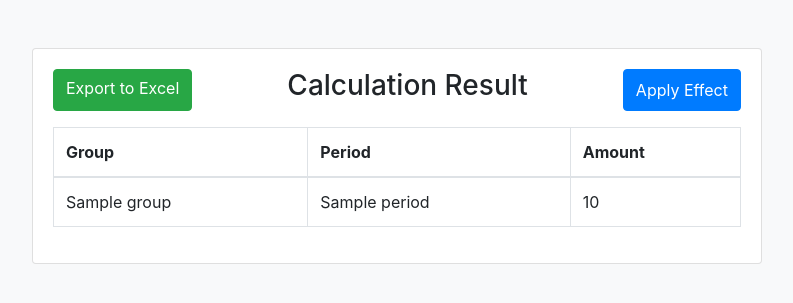
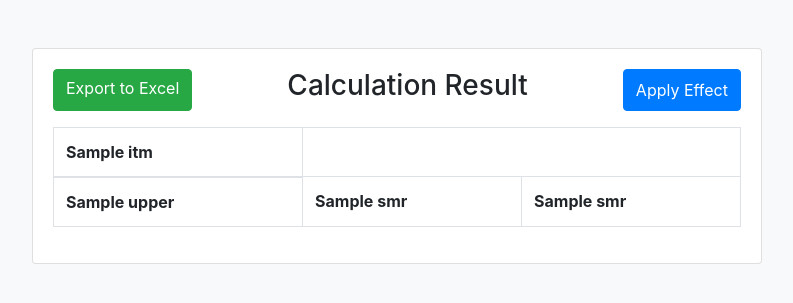
Before and after one commit to demireleren877/discounted_cashflow, a Flask app: template templates/result.html in a window 1280 px wide. Shown: the top 303 px of the page, without its empty margins (243-1036 px from the left). Run offline with Flask 2, Linux system fonts and the light colour scheme; the template is opened without the code that fills it: most values are stand-ins (such as "Sample title", 1, 10 or a date in 2020); some libraries are stand-ins or nearby versions.

Commit message:
expandable summary data added.

```diff
--- a/app.py
+++ b/app.py
@@ -5,7 +5,7 @@
 from discounted_cashflow import calculate_discounted_cashflow
 from werkzeug.exceptions import MethodNotAllowed
 
-
+pd.options.display.float_format = '{:.2f}'.format
 app = Flask(__name__)
 
 @app.route('/')
@@ -31,13 +31,19 @@
         df_cashflow = pd.read_excel("cashflow.xlsx")
         df_future = pd.read_excel("future_value.xlsx")
         present_values = calculate_discounted_cashflow(df_interest,df_cashflow,df_future,effect)
+        pv_df = pd.DataFrame(present_values)
+        sum_of_cf = pv_df.groupby(["Group"]).sum().reset_index()
+        sum_of_cf["Period"] = 'Total'
+        sum_of_cf["Amount"] = sum_of_cf["Amount"].round(2)
+
 
         # output = BytesIO()
         # with pd.ExcelWriter(output, engine="xlsxwriter") as writer:
         #     present_values.to_excel(writer, sheet_name="Sheet1")
         # output.seek(0)
 
-        return render_template('result.html', present_values=present_values)
+        return render_template('result.html',column_names=pv_df.columns.values,
+        present_values=present_values,sum_of_cf=list(sum_of_cf.values.tolist()))
     except Exception as e:
         return render_template('index.html',error=str(e))
 
@@ -54,7 +60,7 @@
         df.to_excel(excel_output, index=False, sheet_name='Discounted_Cash_Flows')
         excel_output.seek(0)
         return send_file(excel_output,
-                         download_name='discounted_cash_flows.xlsx',
+                         attachment_filename='discounted_cash_flows.xlsx',
                          as_attachment=True)
 
     except Exception as e:
--- a/discounted_cashflow.py
+++ b/discounted_cashflow.py
@@ -46,7 +46,7 @@
     all_joined.drop(['Year','Currency','Value','UoA','CF_Pattern','key','Year_x','Period_x','Currency_x','disc_rate'],axis=1,inplace=True)
     discounted_cashflows = []
     for i in range(len(all_joined['disc_amount'])):
-        cf = {"Group":all_joined["Group"][i],"Period":int(all_joined["Period"][i]),"Amount":float(all_joined["disc_amount"][i])}
+        cf = {"Group":all_joined["Group"][i],"Period":int(all_joined["Period"][i]),"Amount":float("{:.2f}".format(all_joined["disc_amount"][i]))}
         discounted_cashflows.append(cf)
     return discounted_cashflows
 
--- a/templates/result.html
+++ b/templates/result.html
@@ -35,6 +35,12 @@
         .modal-title {
             text-align: center;
         }
+        .myCollapse {
+            display: none;
+        }
+        .myCollapse.in {
+            display: table-row;
+        }
     </style>
     <link rel="stylesheet" href="https://maxcdn.bootstrapcdn.com/bootstrap/4.0.0/css/bootstrap.min.css"
         integrity="sha384-Gn5384xqQ1aoWXA+058RXPxPg6fy4IWvTNh0E263XmFcJlSAwiGgFAW/dAiS6JXm" crossorigin="anonymous">
@@ -58,19 +64,29 @@
                         <table class="table table-bordered">
                             <thead>
                                 <tr>
-                                    <th scope="col">Group</th>
-                                    <th scope="col">Period</th>
-                                    <th scope="col">Amount</th>
+                                    {% for itm in column_names %}
+                                    <th scope="col">{{itm}}</th>
+                                    {% endfor %}
                                 </tr>
                             </thead>
                             <tbody>
-                                {% for item in present_values %}
-                                <tr>
-                                    <td>{{ item["Group"] }}</td>
-                                    <td>{{ item["Period"] }}</td>
-                                    <td>{{ item["Amount"] }}</td>
-                                </tr>
+                                {% for smr in sum_of_cf %}
+                                    <tr  id="package_id_1" data-toggle="myCollapse" data-target=".{{ smr[0] }}">
+                                        <td style="font-weight: bold;">{{ smr[0].upper() }}</td>
+                                        <td style="font-weight: bold;">{{ smr[1] }}</td>
+                                        <td style="font-weight: bold;">{{ smr[2] }}</td>
+                                    </tr>
+                                    {% for item in present_values %}
+                                        {% if smr[0] == item["Group"] %}
+                                            <tr class="{{ item['Group'] }} myCollapse in">
+                                                <td>{{ item["Group"] }}</td>
+                                                <td>{{ item["Period"] }}</td>
+                                                <td>{{ item["Amount"] }}</td>
+                                            </tr>
+                                        {% endif %}
+                                    {% endfor %}
                                 {% endfor %}
+
                             </tbody>
                         </table>
                     </div>
@@ -123,6 +139,11 @@
             document.getElementById("rate-display").value = effectRate.toFixed(2);
         });
 
+        $("[data-toggle=myCollapse]").click(function( ev ) {
+            ev.preventDefault();
+            $(this.getAttribute('data-target')).toggleClass("in");
+        });
+
         window.onload = function() {
             if (window.history && window.history.pushState) {
                 window.history.pushState('', '', window.location.pathname);
```
Also changed, not shown: 1 other file.
